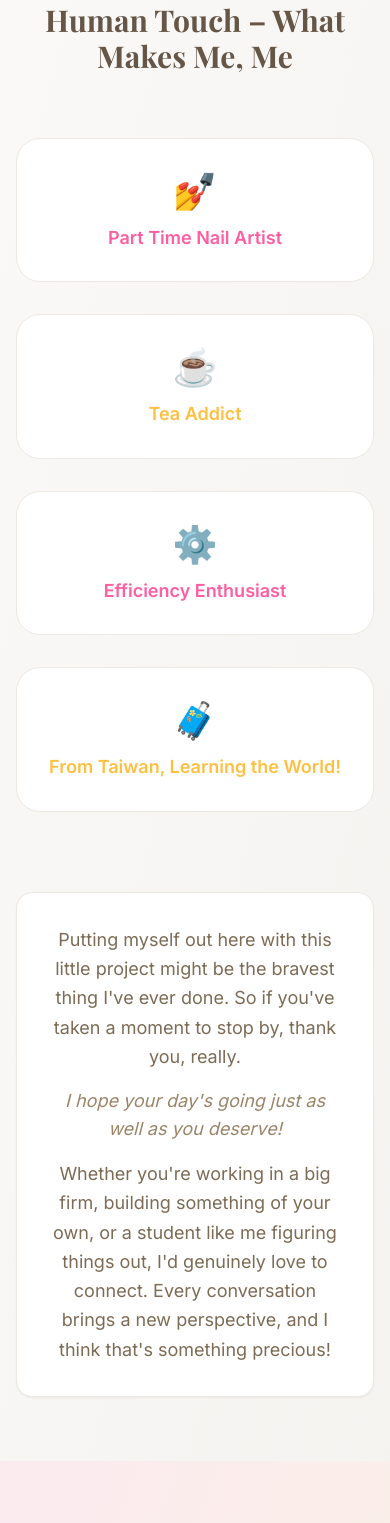
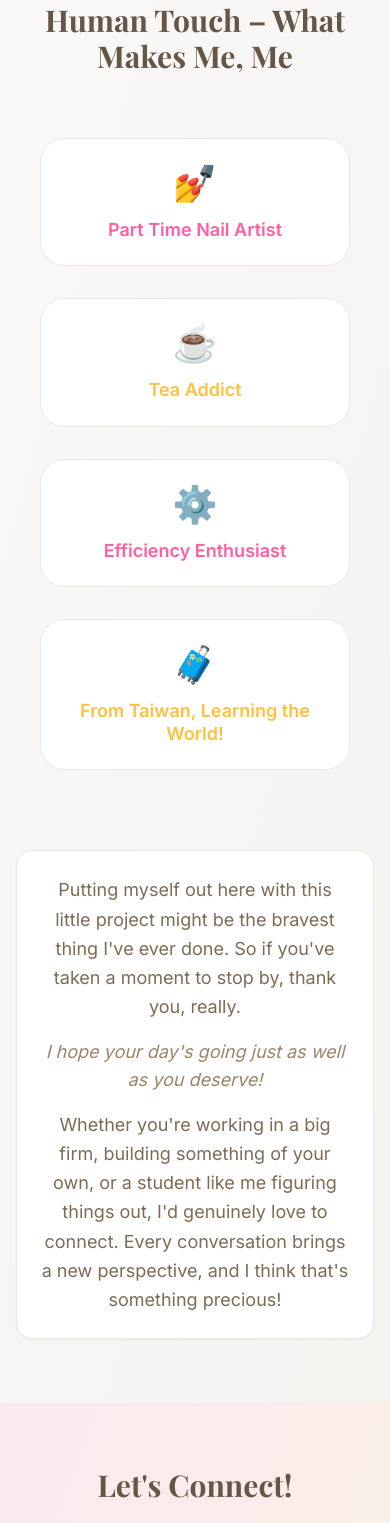
Before and after one commit to estherbeep/estherchen, a Next.js app: page / in a window 390 px wide. Shown: the part 8080-9603 px from the top of the page. Built offline with nearby package versions, Linux system fonts and the light colour scheme.

Commit message:
Fix mobile dropdown menu and card spacing - add proper margins to navigation and personality section

```diff
--- a/app/components/Navigation.tsx
+++ b/app/components/Navigation.tsx
@@ -84,7 +84,7 @@ const Navigation = () => {
           transition={{ duration: 0.3 }}
           className="md:hidden overflow-hidden"
         >
-          <div className="py-4 space-y-4">
+          <div className="py-4 space-y-4 px-4 sm:px-6">
             {navItems.map((item) => (
               <button
                 key={item.name}
--- a/app/components/PersonalitySection.tsx
+++ b/app/components/PersonalitySection.tsx
@@ -28,7 +28,7 @@ const PersonalitySection = () => {
 
         <div className="max-w-5xl mx-auto">
           {/* Fun Facts Grid */}
-          <div className="grid grid-cols-1 sm:grid-cols-2 lg:grid-cols-4 gap-8 mb-20">
+          <div className="grid grid-cols-1 sm:grid-cols-2 lg:grid-cols-4 gap-8 mb-20 px-4 sm:px-6">
             {funFacts.map((fact, index) => (
               <motion.div
                 key={fact.text}
@@ -36,7 +36,7 @@ const PersonalitySection = () => {
                 whileInView={{ opacity: 1, y: 0 }}
                 transition={{ duration: 0.5, delay: index * 0.1 }}
                 viewport={{ once: true }}
-                className="bg-white rounded-3xl p-8 text-center hover:shadow-lg transition-all duration-300 hover:scale-105 border border-beige-200"
+                className="bg-white rounded-3xl p-6 sm:p-8 text-center hover:shadow-lg transition-all duration-300 hover:scale-105 border border-beige-200 mx-2 sm:mx-0"
               >
                 <div className="text-4xl mb-4">{fact.text.split(' ')[0]}</div>
                 <p className={`text-lg font-semibold ${fact.color} leading-tight`}>
@@ -54,7 +54,7 @@ const PersonalitySection = () => {
             viewport={{ once: true }}
             className="text-center"
           >
-            <div className="bg-white rounded-2xl p-8 shadow-sm border border-beige-200 max-w-4xl mx-auto">
+            <div className="bg-white rounded-2xl p-6 sm:p-8 shadow-sm border border-beige-200 max-w-4xl mx-auto mx-4 sm:mx-6">
               <p className="text-lg text-beige-800 leading-relaxed mb-4">
                 Putting myself out here with this little project might be the bravest thing I've ever done.
                 So if you've taken a moment to stop by, thank you, really.
```
